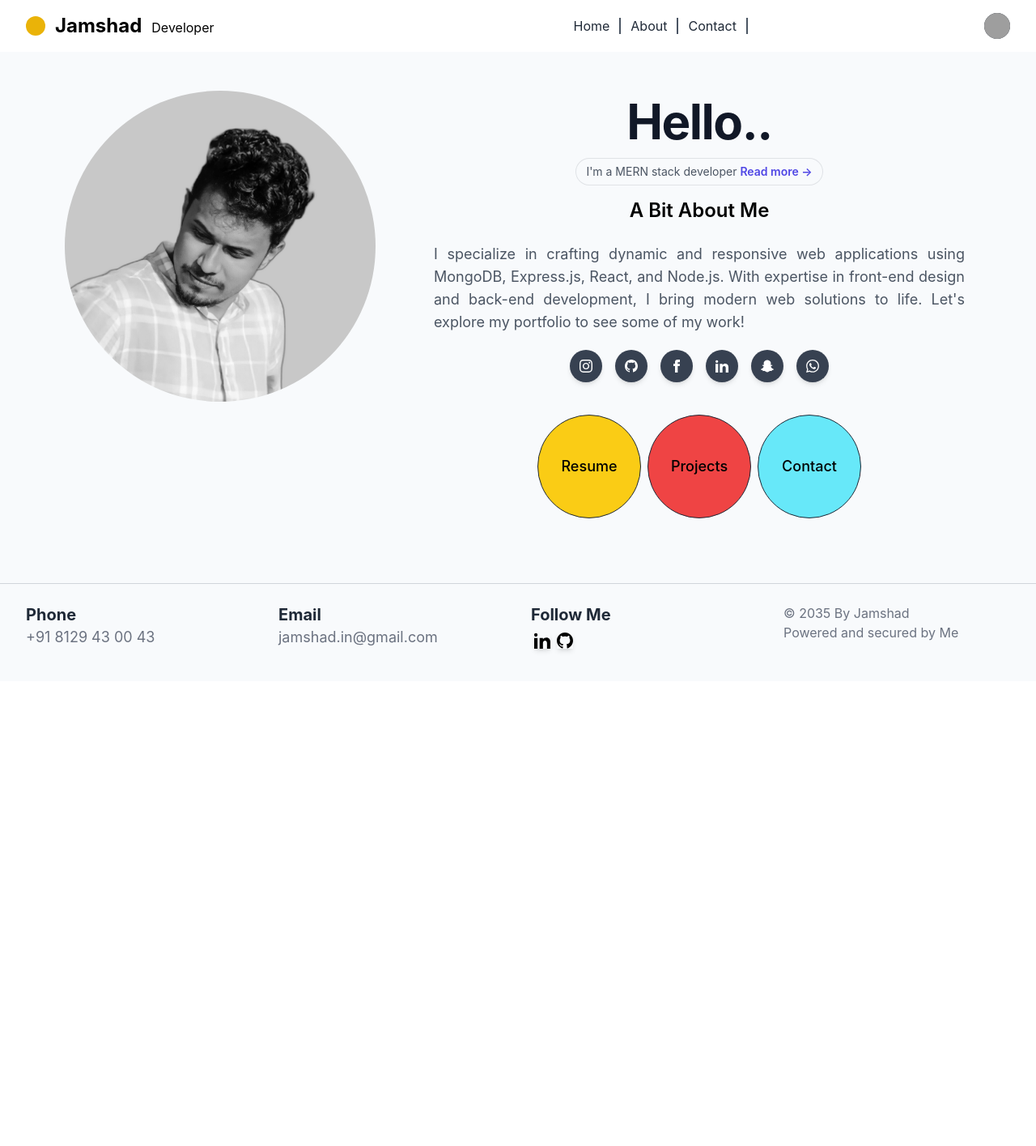
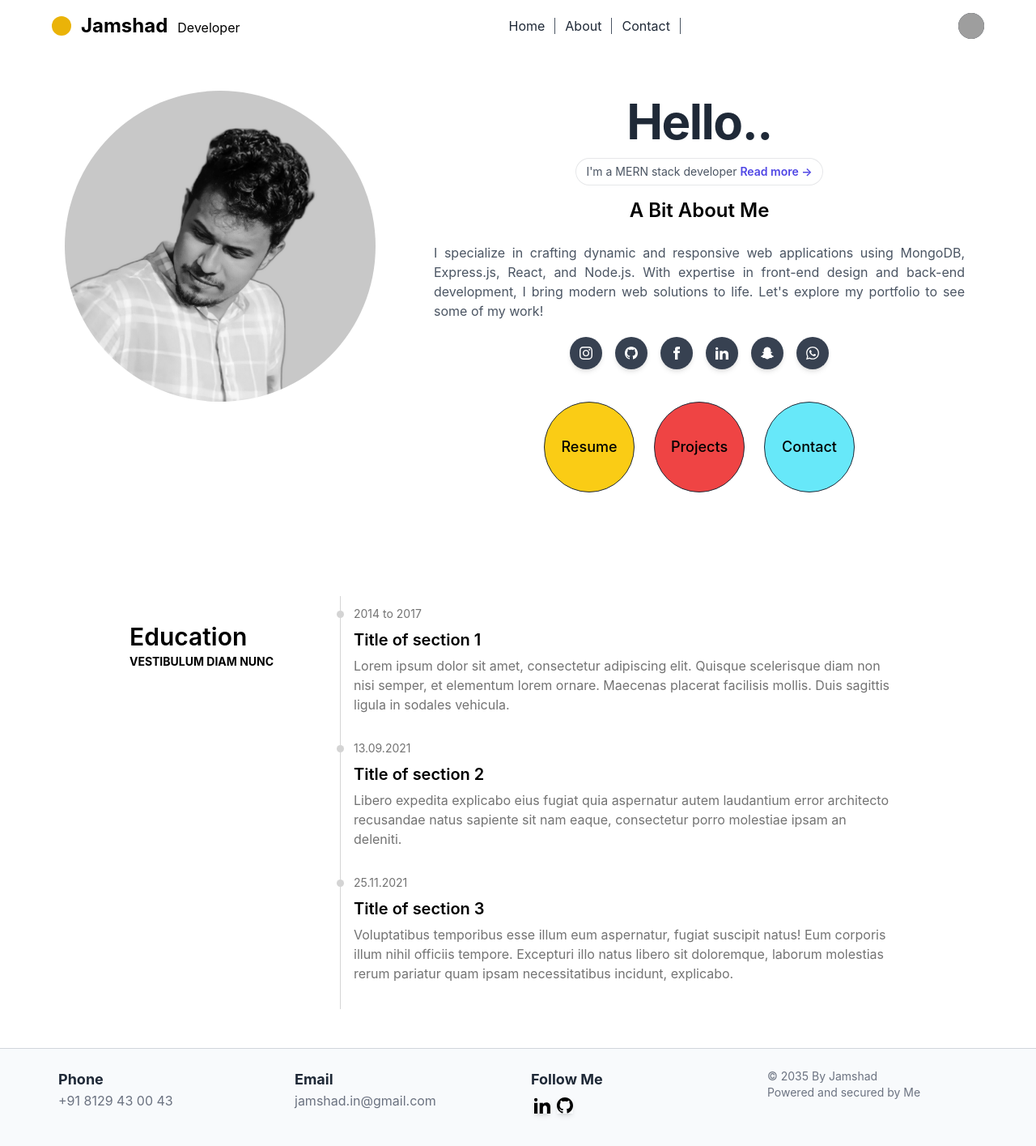
Before and after one commit to Jamshad10/Personal_Website, a React (Create React App) app: page / in a window 1280 px wide. Shown: the whole page at 81% size. Before the commit the page ends 841 px from the top, so only its background shows below. Built offline with nearby package versions, Linux system fonts and the light colour scheme; grey boxes are pictures that could not be loaded; what tailwindcss-animated would draw is missing.

Commit message:
Timeline added

```diff
--- a/src/components/frontend/Footer.tsx
+++ b/src/components/frontend/Footer.tsx
@@ -3,23 +3,23 @@ import React from 'react';
 const Footer = () => {
     return (
         <div className='bg-slate-50'>
-            <footer className="relative bg-blueGray-200  pt-2 pb-6 border-t border-gray-300">
+            <footer className="relative bg-slate-50  pt-2 pb-6 border-t border-gray-300 lg:px-10">
                 <div className="container mx-auto px-4">
                     <div className="flex flex-col text-left lg:flex-row ">
                         <div className="w-full lg:w-6/12 sm:w-full px-4 py-4">
-                            <h4 className="text-xl font-bold  text-gray-800">Phone</h4>
-                            <h5 className="text-lg mt-0  text-gray-500">
+                            <h4 className="text-lg font-bold  text-gray-800">Phone</h4>
+                            <h5 className="text-base mt-0  text-gray-500">
                                 +91 8129 43 00 43
                             </h5>
                         </div>
                         <div className="w-full lg:w-6/12 sm:w-full px-4 py-4">
-                            <h4 className="text-xl font-bold  text-gray-800">Email</h4>
-                            <h5 className="text-lg mt-0  text-gray-500">
+                            <h4 className="text-lg font-bold  text-gray-800">Email</h4>
+                            <h5 className="text-base mt-0  text-gray-500">
                                 jamshad.in@gmail.com
                             </h5>
                         </div>
                         <div className="w-full lg:w-6/12 sm:w-full px-4 py-4">
-                            <h4 className="text-xl font-bold  text-gray-800">Follow Me</h4>
+                            <h4 className="text-lg font-bold  text-gray-800">Follow Me</h4>
                             <div className='flex items-center  mt-2'>
                                 <svg
                                     xmlns="http://www.w3.org/2000/svg"
@@ -44,10 +44,10 @@ const Footer = () => {
                         </div>
                         <div className="w-full lg:w-6/12 sm:w-full px-4 py-4">
 
-                            <h5 className="text-base mt-0 text-gray-500">
+                            <h5 className="text-sm mt-0 text-gray-500">
                                 © 2035 By Jamshad
                             </h5>
-                            <h5 className="text-base mt-0  text-gray-500">
+                            <h5 className="text-sm mt-0  text-gray-500">
                                 Powered and secured by Me
                             </h5>
                         </div>
--- a/src/components/frontend/Header.tsx
+++ b/src/components/frontend/Header.tsx
@@ -10,7 +10,7 @@ export default function Header() {
     <Disclosure as="nav" >
       {({ open }) => (
         <>
-          <div className="mx-auto max-w-7xl px-2 sm:px-6 lg:px-8">
+          <div className="mx-auto max-w-7xl px-2 sm:px-6 lg:px-16">
             <div className="relative flex h-16 items-center justify-between">
               <div className="absolute inset-y-0 left-0 flex items-center sm:hidden">
                 {/* Mobile menu button*/}
@@ -24,19 +24,19 @@ export default function Header() {
                   )}
                 </Disclosure.Button>
               </div>
-              <div className="flex flex-1 items-center justify-center sm:items-stretch sm:justify-start">
+              <div className="flex flex-1 items-center justify-center sm:items-stretch sm:justify-start ">
                 <div className="flex flex-shrink-0 items-center">
                   <div className='rounded-full h-6 w-6 bg-yellow-500'></div>
                   <h1 className='mx-3 font-bold text-black text-2xl'>Jamshad</h1>
                   <h3 className='mt-1'>Developer</h3>
                 </div>
                 <div className="hidden sm:block lg:ms-80">
-                  <div className="flex md:ms-28">
+                  <div className="flex">
                     <Link
                       to={''}
                       className="group  text-gray-800 hover:text-rose-500 py-2 text-base font-normal relative"
                     >
-                      <span className='border-r-2 border-gray-600 px-3'>Home</span>
+                      <span className='border-r border-gray-600 px-3'>Home</span>
                       <div className="absolute inset-x-0 bottom-0 h-0.5 bg-rose-500 transform scale-x-0 group-hover:scale-x-50 transition-transform"></div>
                     </Link>
 
@@ -44,7 +44,7 @@ export default function Header() {
                       to={''}
                       className="group  text-gray-800 hover:text-rose-500 py-2 text-base font-normal relative"
                     >
-                      <span className='border-r-2 border-gray-600 px-3'>About</span>
+                      <span className='border-r border-gray-600 px-3'>About</span>
                       <div className="absolute inset-x-0 bottom-0 h-0.5 px-1 bg-rose-500 transform scale-x-0 group-hover:scale-x-50 transition-transform"></div>
                     </Link>
 
@@ -52,7 +52,7 @@ export default function Header() {
                       to={''}
                       className="group  text-gray-800 hover:text-rose-500 py-2 text-base font-normal relative"
                     >
-                      <span className='border-r-2 border-gray-600 px-3'>Contact</span>
+                      <span className='border-r border-gray-600 px-3'>Contact</span>
                       <div className="absolute inset-x-0 bottom-0 h-0.5 px-1 bg-rose-500 transform scale-x-0 group-hover:scale-x-50 transition-transform"></div>
                     </Link>
                   </div>
--- /dev/null
+++ b/src/components/frontend/Timeline.tsx
@@ -0,0 +1,74 @@
+import React from 'react';
+
+const Timeline = () => {
+    return (
+        <div>
+            <section className="dark:bg-gray-800 dark:text-gray-100">
+                <div className="container max-w-5xl px-4 py-12 mx-auto">
+                    <div className="grid gap-4 mx-4 sm:grid-cols-12">
+                        <div className="col-span-12 sm:col-span-3">
+                            <div className="text-center sm:text-left mb-14 before:block before:w-24 before:h-3 before:mb-5 before:rounded-md before:mx-auto sm:before:mx-0 before:dark:bg-violet-400">
+                                <h3 className="text-3xl font-semibold">Education</h3>
+                                <span className="text-sm font-bold tracki uppercase dark:text-gray-400">Vestibulum diam nunc</span>
+                            </div>
+                        </div>
+                        <div className="relative col-span-12 px-4 space-y-6 sm:col-span-9">
+                            <ol className="border-l border-neutral-300">
+                                {/* First item */}
+                                <li>
+                                    <div className="flex-start flex items-center pt-3">
+                                        <div className="-ml-[5px] mr-3 h-[9px] w-[9px] rounded-full bg-neutral-300"></div>
+                                        <p className="text-sm text-neutral-500">
+                                            2014 to 2017
+                                        </p>
+                                    </div>
+                                    <div className="mb-6 ml-4 mt-2">
+                                        <h4 className="mb-1.5 text-xl font-semibold">Title of section 1</h4>
+                                        <p className="mb-3 text-neutral-500">
+                                            Lorem ipsum dolor sit amet, consectetur adipiscing elit. Quisque scelerisque diam non nisi semper, et elementum lorem ornare. Maecenas placerat facilisis mollis. Duis sagittis ligula in sodales vehicula.
+                                        </p>
+                                    </div>
+                                </li>
+
+                                {/* Second item */}
+                                <li>
+                                    <div className="flex-start flex items-center pt-2">
+                                        <div className="-ml-[5px] mr-3 h-[9px] w-[9px] rounded-full bg-neutral-300"></div>
+                                        <p className="text-sm text-neutral-500">
+                                            13.09.2021
+                                        </p>
+                                    </div>
+                                    <div className="mb-6 ml-4 mt-2">
+                                        <h4 className="mb-1.5 text-xl font-semibold">Title of section 2</h4>
+                                        <p className="mb-3 text-neutral-500">
+                                            Libero expedita explicabo eius fugiat quia aspernatur autem laudantium error architecto recusandae natus sapiente sit nam eaque, consectetur porro molestiae ipsam an deleniti.
+                                        </p>
+                                    </div>
+                                </li>
+
+                                {/* Third item */}
+                                <li>
+                                    <div className="flex-start flex items-center pt-2">
+                                        <div className="-ml-[5px] mr-3 h-[9px] w-[9px] rounded-full bg-neutral-300"></div>
+                                        <p className="text-sm text-neutral-500">
+                                            25.11.2021
+                                        </p>
+                                    </div>
+                                    <div className="ml-4 mt-2 pb-5">
+                                        <h4 className="mb-1.5 text-xl font-semibold">Title of section 3</h4>
+                                        <p className="mb-3 text-neutral-500">
+                                            Voluptatibus temporibus esse illum eum aspernatur, fugiat suscipit natus! Eum corporis illum nihil officiis tempore. Excepturi illo natus libero sit doloremque, laborum molestias rerum pariatur quam ipsam necessitatibus incidunt, explicabo.
+                                        </p>
+                                    </div>
+                                </li>
+                            </ol>
+
+                        </div>
+                    </div>
+                </div>
+            </section>
+        </div>
+    )
+}
+
+export default Timeline;
--- a/src/pages/frontend/Home.tsx
+++ b/src/pages/frontend/Home.tsx
@@ -3,6 +3,7 @@ import Header from '../../components/frontend/Header';
 import { MAIN_IMG } from '../../Constants/frontend/constance';
 import { Link } from 'react-router-dom';
 import Footer from '../../components/frontend/Footer';
+import Timeline from '../../components/frontend/Timeline';
 
 const Home = () => {
   return (
@@ -10,15 +11,15 @@ const Home = () => {
       <Header />
 
       {/* Opening Section */}
-      <div className='lg:flex lg:items-center lg:justify-center lg:mx-auto p-4 mx-2 bg-slate-50'>
+      <div className='lg:flex lg:items-center lg:justify-center lg:mx-auto p-4 mx-2'>
         <img
           src={MAIN_IMG}
           alt="profile image"
-          className=' rounded-full w-80 h-80 lg:w-96 lg:h-96 lg:mb-44 animate-fade-right animate-delay-300 animate-ease-in'
+          className=' rounded-full w-80 h-80 lg:w-96 lg:h-96 lg:mb-36 animate-fade-right animate-delay-300 animate-ease-in'
         />
         <div className=" max-w-2xl px-2 py-10 sm:py-10 lg:py-10 lg:ml-16">
           <div className="text-center ">
-            <h1 className="text-4xl font-bold tracking-tight text-gray-900 sm:text-6xl animate-fade-down animate-ease-in">
+            <h1 className="text-4xl font-bold tracking-tight text-gray-800 sm:text-6xl animate-fade-down animate-ease-in">
               Hello..
             </h1>
             <div className="sm:flex sm:justify-center py-4 animate-fade-down animate-ease-in">
@@ -31,7 +32,7 @@ const Home = () => {
               </div>
             </div>
             <h3 className='text-2xl font-semibold animate-fade-down animate-ease-in'>A Bit About Me</h3>
-            <p className="mt-6 text-lg text-gray-600 lg:text-justify animate-fade-down animate-ease-in">
+            <p className="mt-6 text-base text-gray-600 lg:text-justify animate-fade-down animate-ease-in">
               I specialize in crafting dynamic and responsive web applications using MongoDB, Express.js, React, and Node.js.
               With expertise in front-end design and back-end development, I bring modern web solutions to life.
               Let's explore my portfolio to see some of my work!
@@ -128,13 +129,13 @@ const Home = () => {
               </button>
             </div>
             <div className='flex justify-around lg:mx-32 mt-4 animate-fade-up animate-delay-300 animate-ease-in'>
-              <div className='flex items-center justify-center w-24 h-24 lg:mr-2 lg:w-32 lg:h-32 my-6 rounded-full bg-yellow-400 text-black border border-gray-800 hover:cursor-pointer transition ease-in-out delay-150  hover:-translate-y-1 hover:scale-110 hover:bg-gray-900 hover:text-white duration-300'>
+              <div className='flex items-center justify-center w-24 h-24 lg:mr-2 lg:w-28 lg:h-28 my-6 rounded-full bg-yellow-400 text-black border border-gray-800 hover:cursor-pointer transition ease-in-out delay-150  hover:-translate-y-1 hover:scale-110 hover:bg-gray-900 hover:text-white duration-300'>
                 <h1 className='text-center text-lg font-medium'>Resume</h1>
               </div>
-              <div className='flex items-center justify-center w-24 h-24  lg:w-32 lg:h-32 my-6 rounded-full bg-red-500 text-black border border-gray-800 hover:cursor-pointer transition ease-in-out delay-150  hover:-translate-y-1 hover:scale-110 hover:bg-gray-900 hover:text-white duration-300'>
+              <div className='flex items-center justify-center w-24 h-24  lg:w-28 lg:h-28 my-6 rounded-full bg-red-500 text-black border border-gray-800 hover:cursor-pointer transition ease-in-out delay-150  hover:-translate-y-1 hover:scale-110 hover:bg-gray-900 hover:text-white duration-300'>
                 <h1 className='text-center text-lg font-medium'>Projects</h1>
               </div>
-              <div className='flex items-center justify-center w-24 h-24 lg:ml-2 lg:w-32 lg:h-32 my-6 rounded-full bg-cyan-300 text-black border border-gray-800 hover:cursor-pointer transition ease-in-out delay-150  hover:-translate-y-1 hover:scale-110 hover:bg-gray-900 hover:text-white duration-300'>
+              <div className='flex items-center justify-center w-24 h-24 lg:ml-2 lg:w-28 lg:h-28 my-6 rounded-full bg-cyan-300 text-black border border-gray-800 hover:cursor-pointer transition ease-in-out delay-150  hover:-translate-y-1 hover:scale-110 hover:bg-gray-900 hover:text-white duration-300'>
                 <h1 className='text-center text-lg font-medium'>Contact</h1>
               </div>
             </div>
@@ -142,6 +143,7 @@ const Home = () => {
         </div>
       </div>
       {/* opening section ended */}
+      <Timeline />
       <Footer />
 
     </div>
```
